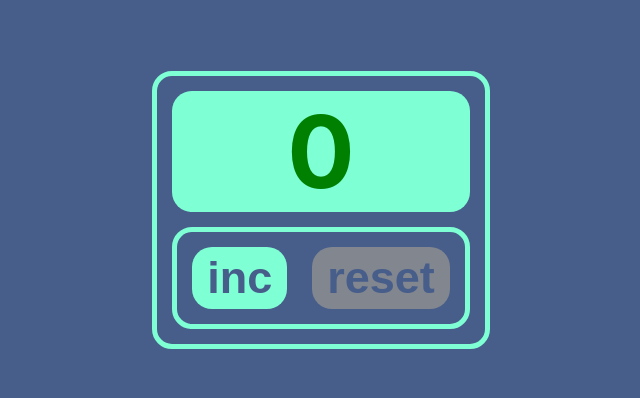
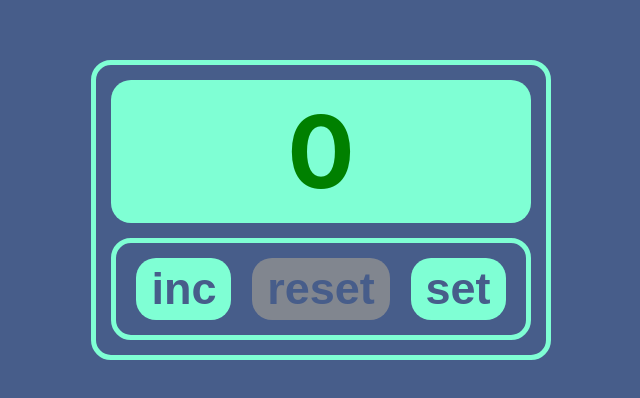
Before and after one commit to akr6363/counter, a React (Create React App) app: page / in a window 1280 px wide. Shown: the part 190-588 px from the top of the page, without its empty margins (319-959 px from the left). Built offline with nearby package versions, Linux system fonts and the light colour scheme.

Commit message:
add settings window and validation

```diff
--- a/src/App.css
+++ b/src/App.css
@@ -6,34 +6,52 @@ body {
     height: 100vh;
 }
 
+.wrapper {
+    display: flex;
+    align-items: stretch;
+    height: 300px;
+
+}
+
 .App {
-    display: inline-block;
+    display: flex;
+    flex-direction: column;
     border: 5px solid aquamarine;
     border-radius: 20px;
     padding: 15px;
+    width: 420px;
 }
 
-.counter {
+.display {
     border-radius: 20px;
-    padding: 0 115px;
     margin-bottom: 15px;
     background-color: aquamarine;
+    display: flex;
+    flex-direction: column;
+    align-items: center;
+    justify-content: center;
+    -webkit-user-select: none;
+    flex-grow: 1;
     color: green;
-    font-size: 100px;
     font-weight: bold;
-    text-align: center;
+    padding: 0px 40px;
 }
 
-.counter.red {
+.number {
+    font-size: 100px;
+}
+
+.number.red {
     color: red;
 }
 
 .buttons_block {
     display: flex;
-    justify-content: space-between;
+    justify-content: space-around;
     border: 5px solid aquamarine;
     border-radius: 20px;
-    padding: 15px 15px;
+    padding: 15px 10px;
+    -webkit-user-select: none;
 }
 
 .button {
@@ -51,7 +69,48 @@ body {
 .button:hover {
     background-color: #2bcb99;
 }
+
 .button:disabled {
     background-color: rgba(144, 144, 145, 0.8);
     cursor: not-allowed;
 }
+
+.settings_item {
+    font-size: 25px;
+    display: flex;
+    width: 100%;
+    justify-content: space-between;
+}
+
+.settings_item:not(:last-child) {
+    margin-bottom: 20px;
+}
+
+
+.input {
+    border-radius: 20px;
+    border: none;
+    padding: 10px 10px;
+    text-align: center;
+    font-weight: bold;
+    width: 150px;
+    outline: none;
+}
+
+.input.error {
+   outline: 2px solid red;
+    color: red;
+
+}
+
+.error_text {
+    color: red;
+    font-size: 12px;
+    position: absolute;
+    margin-left: 10px;
+
+}
+
+.input_wrapper {
+    position: relative;
+}
--- a/src/App.tsx
+++ b/src/App.tsx
@@ -1,27 +1,86 @@
 import React, {useState} from 'react';
 import './App.css';
-import Counter from "./components/Counter/Counter";
+import Display from "./components/Display/Display";
 import Button from "./components/Button/Button";
+
+export type displayType = 'counter' | 'settings'
+export type settingsType = {
+    maxValue: number
+    startValue: number
+}
+
 
 function App() {
 
-    const maxValue = 5
-    let [number, setNumber] = useState<number>(0)
+    const getMaxValue = () => {
+        let maxValueLS = localStorage.getItem('maxValue')
+        return maxValueLS ? JSON.parse(maxValueLS) : 10
+    }
+
+    const startMaxValue = () => {
+        let startValueLS = localStorage.getItem('startValue')
+        return startValueLS ? JSON.parse(startValueLS) : 0
+    }
+
+    let [settings, setSettings] = useState<settingsType>({
+        maxValue: getMaxValue(),
+        startValue: startMaxValue()
+    })
+
+    let [number, setNumber] = useState<number>(settings.startValue)
+    let [display, setDisplay] = useState<displayType>('counter')
+    // let [inputValues, setInputValues] = useState<settingsType>({
+    //     maxValue: settings.maxValue,
+    //     startValue: settings.startValue
+    // })
+    //
+    let [maxInputValue, setMaxInputValue] = useState<number>(settings.maxValue)
+    let [startInputValue, setStartInputValue] = useState<number>(settings.startValue)
 
     const increaseNumber = () => {
-        number < maxValue && setNumber(number + 1)
+        number < settings.maxValue && setNumber(number + 1)
+    }
+    const resetNumber = () => {
+        setNumber(settings.startValue)
+    }
+    const openSettings = () => {
+        setDisplay('settings')
+    }
+    const changeSettings = () => {
+        localStorage.setItem('startValue', JSON.stringify(startInputValue))
+        localStorage.setItem('maxValue', JSON.stringify(maxInputValue))
+        setSettings({startValue: startInputValue, maxValue: maxInputValue})
+        setNumber(startInputValue)
+        setDisplay('counter')
     }
 
-    const resetNumber = () => {
-        setNumber(0)
-    }
 
     return (
-        <div className="App">
-            <Counter number={number} className={number === maxValue ? 'red' : ''}/>
-            <div className='buttons_block'>
-                <Button title='inc' callback={increaseNumber} disabled={number >= maxValue}/>
-                <Button title='reset' callback={resetNumber} disabled={number === 0}/>
+        <div className={'wrapper'}>
+            <div className="App">
+                <Display number={number}
+                         className={number === settings.maxValue ? 'red' : ''}
+                         display={display}
+                         maxInputValue={maxInputValue}
+                         startInputValue={startInputValue}
+                         setMaxInputValue={setMaxInputValue}
+                         setStartInputValue={setStartInputValue}
+                />
+                <div className='buttons_block'>
+                    {display === 'counter' &&
+                        <>
+                            <Button title='inc' callback={increaseNumber}
+                                    disabled={number >= settings.maxValue}/>
+                            <Button title='reset' callback={resetNumber}
+                                    disabled={number === settings.startValue}/>
+                            <Button title='set' callback={openSettings}
+                                    disabled={false}/>
+                        </>
+                    }
+                    {display === 'settings' &&
+                        <Button title='set' callback={changeSettings} disabled={false}/>
+                    }
+                </div>
             </div>
         </div>
     );
--- a/src/components/Counter/Counter.tsx
+++ /dev/null
@@ -1,16 +0,0 @@
-import React from 'react';
-
-type CounterPropsType = {
-    number: number
-    className: string
-}
-
-const Counter: React.FC<CounterPropsType> = ({number, className}) => {
-    return (
-        <div className={`counter ${className}`}>
-            {number}
-        </div>
-    );
-};
-
-export default Counter;
--- /dev/null
+++ b/src/components/Display/Display.tsx
@@ -0,0 +1,42 @@
+import React from 'react';
+import {displayType, settingsType} from "../../App";
+import Settings from "../Settings/Settings";
+
+type CounterPropsType = {
+    number: number
+    className: string
+    display: displayType
+    maxInputValue: number
+    startInputValue: number
+    setMaxInputValue: (newValue: number) => void
+    setStartInputValue: (newValue: number) => void
+}
+
+const Display: React.FC<CounterPropsType> = (
+    {
+        number,
+        className,
+        display,
+        maxInputValue,
+        startInputValue,
+        setMaxInputValue,
+        setStartInputValue
+    }) => {
+    return (
+        <div className={`display`}>
+            {display === 'counter' &&
+                <span className={`number ${className}`}>
+                {number}
+                  </span>}
+            {display === 'settings' &&
+                <Settings maxInputValue={maxInputValue}
+                          startInputValue={startInputValue}
+                          setMaxInputValue={setMaxInputValue}
+                          setStartInputValue={setStartInputValue}
+                />
+            }
+        </div>
+    );
+};
+
+export default Display;
--- /dev/null
+++ b/src/components/Input/Input.tsx
@@ -0,0 +1,31 @@
+import React, {ChangeEvent} from 'react';
+import {Simulate} from "react-dom/test-utils";
+import error = Simulate.error;
+
+type InputPropsType = {
+    value: number
+    setValue: (value: number) => void
+    error: string
+    findError: (value: number) => void
+
+}
+
+export const Input: React.FC<InputPropsType> = (props) => {
+    const changeInputValueHandler = (e: ChangeEvent<HTMLInputElement>) => {
+        props.setValue(Number(e.currentTarget.value))
+        props.findError(Number(e.currentTarget.value))
+
+    }
+
+    return (<div className={'input_wrapper'}>
+            <input
+                type="number"
+                value={props.value}
+                onChange={changeInputValueHandler}
+                className={`input ${props.error ? 'error' : ''}`}/>
+            <div className={'error_text'}>{props.error}</div>
+        </div>
+
+
+    );
+};
--- /dev/null
+++ b/src/components/Settings/Settings.tsx
@@ -0,0 +1,69 @@
+import React, {ChangeEvent, useState} from 'react';
+import {settingsType} from "../../App";
+import {Input} from "../Input/Input";
+
+type SettingsType = {
+    maxInputValue: number
+    startInputValue: number
+    setMaxInputValue: (newValue: number) => void
+    setStartInputValue: (newValue: number) => void
+}
+
+const Settings: React.FC<SettingsType> = (
+    {
+        maxInputValue,
+        startInputValue,
+        setMaxInputValue,
+        setStartInputValue
+    }) => {
+
+    // const setMaxValueHandler = (e: ChangeEvent<HTMLInputElement>) => {
+    //     if (Number(e.currentTarget.value) < 1) {
+    //         setError('Incorrect value!')
+    //     }
+    //     setInputValues({...inputValues, maxValue: Number(e.currentTarget.value)})
+    // }
+    // const setStartValueHandler = (e: ChangeEvent<HTMLInputElement>) => {
+    //     setInputValues({...inputValues, startValue: Number(e.currentTarget.value)})
+    // }
+
+    const [error, setError] = useState({
+        'maxValueInput': '',
+        'startValueInput': '',
+    })
+
+    // if(startInputValue < 0) {
+    //     setError({...error, startValueInput: 'Incorrect value'})
+    // }
+
+    const findError = (value: number) => {
+        setError({'maxValueInput': '',  'startValueInput': ''})
+        if (value < 0) {
+            setError({...error, startValueInput: 'Incorrect value'})
+        }
+    }
+
+    return (
+        <>
+            <div className='settings_item'>
+                <span> max value:</span>
+                <Input value={maxInputValue}
+                       setValue={setMaxInputValue}
+                       error={error['maxValueInput']}
+                       findError={findError}
+                />
+                {/*<input type="number" onChange={setMaxValueHandler} value={inputValues.maxValue}/>*/}
+            </div>
+            <div className='settings_item'>
+                <span> start value:</span>
+                {/*<input type="text" onChange={setStartValueHandler} value={inputValues.startValue}/>*/}
+                <Input value={startInputValue}
+                       setValue={setStartInputValue}
+                       error={error['startValueInput']}
+                       findError={findError}/>
+            </div>
+        </>
+    );
+};
+
+export default Settings;
```
Also changed, not shown: src/components/Button/Button.tsx (+5 -2 lines).
